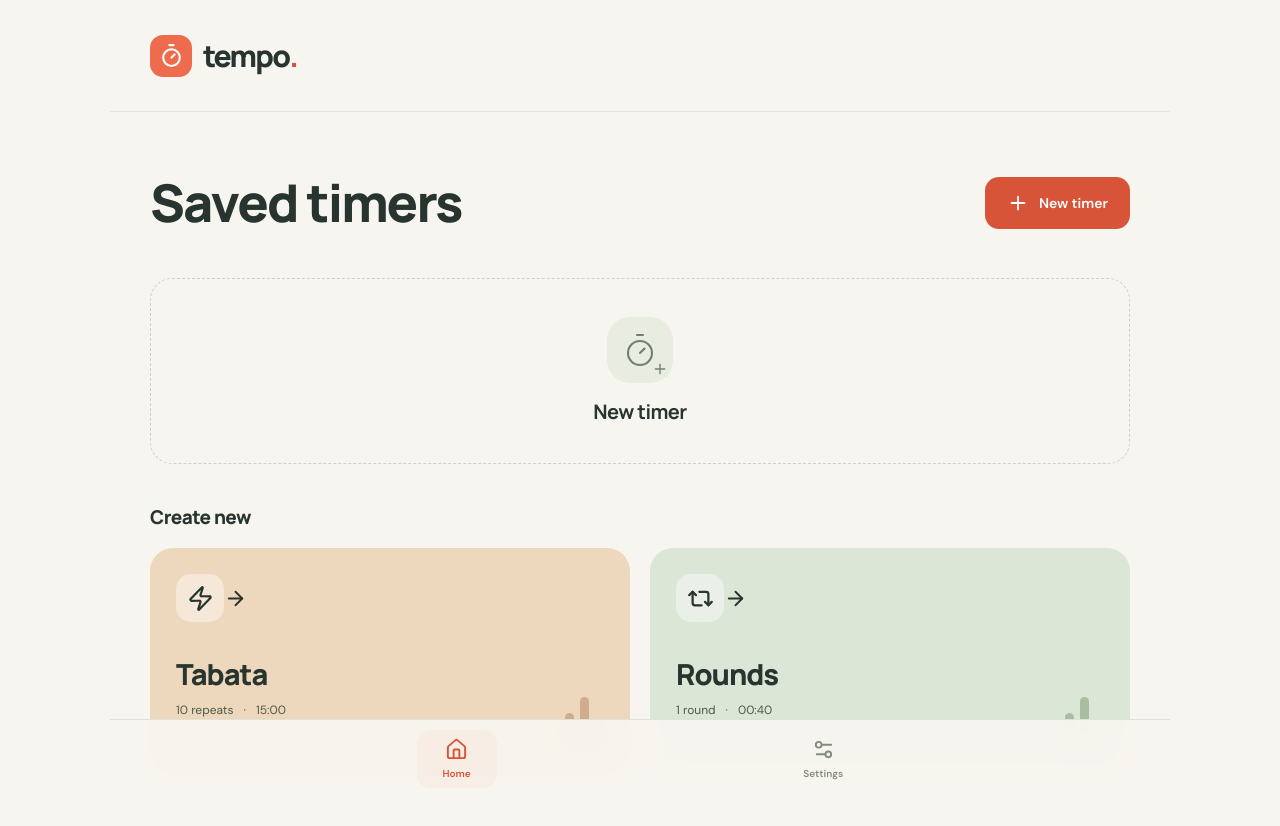
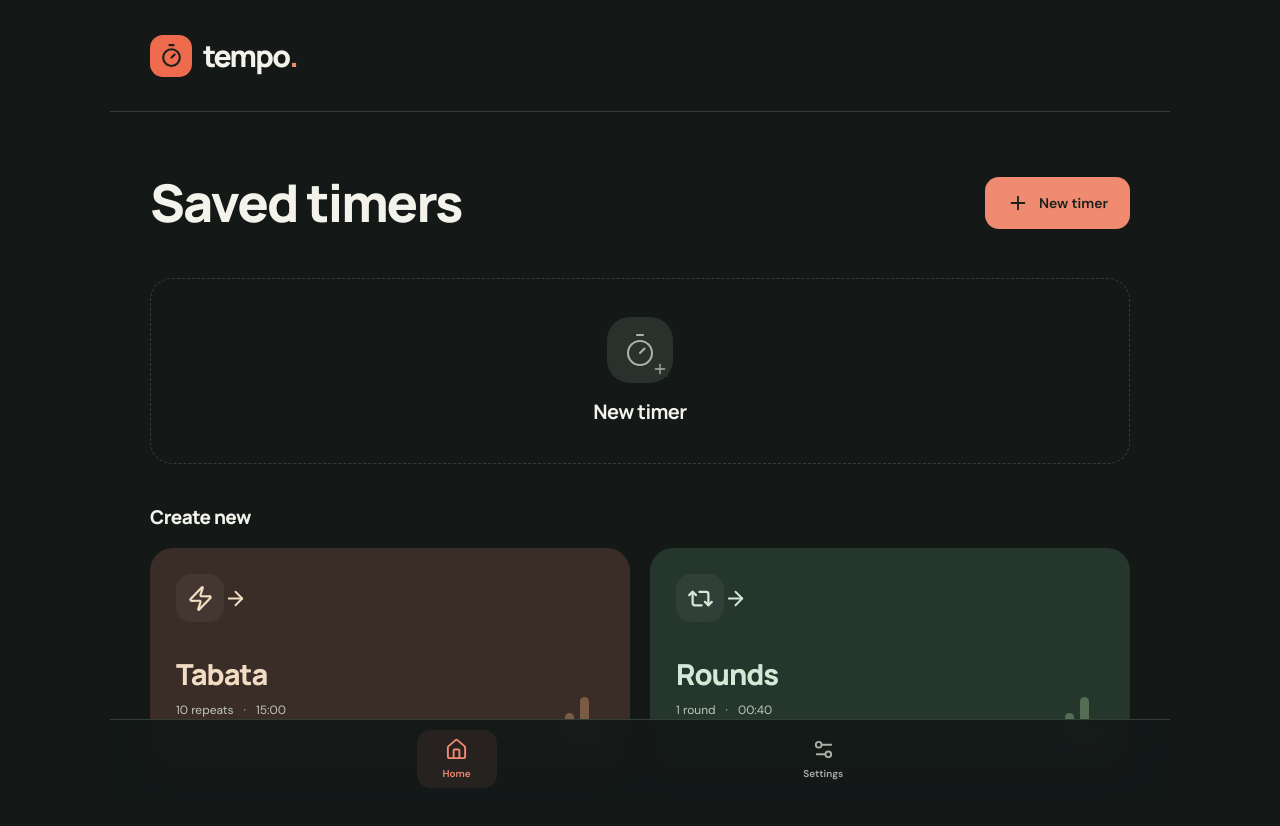
Before and after one commit to clammet/timer, a React (Vite) app: page / in a window 1280 px wide. Shown: the top 826 px of the page. Built offline with nearby package versions, Linux system fonts and the light colour scheme.

Commit message:
Use a dark theme throughout the timer app

```diff
--- a/index.html
+++ b/index.html
@@ -6,7 +6,7 @@
       name="viewport"
       content="width=device-width, initial-scale=1.0, viewport-fit=cover"
     />
-    <meta name="theme-color" content="#f7f5ef" />
+    <meta name="theme-color" content="#141918" />
     <meta
       name="description"
       content="Your rhythm. Your rounds. A personal interval timer."
--- a/src/styles.css
+++ b/src/styles.css
@@ -1,16 +1,21 @@
 @import url("https://fonts.googleapis.com/css2?family=DM+Sans:wght@400;500;600;700&family=Manrope:wght@400;500;600;650;700;750;800&display=swap");
 :root {
   font-family: "DM Sans", sans-serif;
-  color: #28342f;
-  background: #f7f5ef;
+  color: var(--ink);
+  background: var(--paper);
   font-synthesis: none;
   font-weight: 400;
-  --paper: #f7f5ef;
-  --ink: #28342f;
-  --muted: #7b8179;
-  --accent: #d85438;
-  --line: #e5e5dc;
-  --white: #fffefa;
+  color-scheme: dark;
+  --paper: #141918;
+  --ink: #f3f3eb;
+  --muted: #aaafa7;
+  --accent: #f08a70;
+  --line: #343d38;
+  --surface: #1f2622;
+  --control: #28312b;
+  --hover: #333d35;
+  --action: #e8ece3;
+  --action-ink: #17201a;
 }
 * {
   box-sizing: border-box;
@@ -44,7 +49,7 @@ button:focus-visible,
 a:focus-visible,
 input:focus-visible,
 select:focus-visible {
-  outline: 3px solid #527961;
+  outline: 3px solid #91c3a1;
   outline-offset: 3px;
 }
 input,
@@ -114,7 +119,7 @@ h3 {
   display: grid;
   place-items: center;
   background: #ee6b4d;
-  color: white;
+  color: var(--action-ink);
   width: 42px;
   height: 42px;
   border-radius: 13px;
@@ -168,16 +173,16 @@ h3 {
 }
 .primary {
   background: var(--accent);
-  color: #fff;
+  color: var(--action-ink);
 }
 .primary:hover {
-  background: #bb482f;
+  background: #f49d87;
 }
 .secondary {
-  background: #eceee6;
+  background: var(--control);
 }
 .secondary:hover {
-  background: #e1e5da;
+  background: var(--hover);
 }
 .compact {
   padding: 10px 16px;
@@ -197,7 +202,7 @@ h3 {
   padding: 10px;
 }
 .icon-button:hover {
-  background: #28342f09;
+  background: #ffffff0a;
 }
 .section-heading {
   display: flex;
@@ -222,10 +227,12 @@ h3 {
   transition: transform 0.15s;
 }
 .preset-0 {
-  background: #eed8bd;
+  color: #f2dcc4;
+  background: #3a2c26;
 }
 .preset-1 {
-  background: #dce6d6;
+  color: #d5e8d6;
+  background: #25362d;
 }
 .preset-top {
   display: flex;
@@ -237,7 +244,7 @@ h3 {
   width: 48px;
   height: 48px;
   border-radius: 15px;
-  background: #fff6;
+  background: #ffffff0d;
   display: grid;
   place-items: center;
 }
@@ -250,7 +257,7 @@ h3 {
 .preset-meta {
   display: flex;
   gap: 10px;
-  color: #4d5a4b;
+  color: #c0c8b9;
   font-size: 12px;
 }
 .preset-bars {
@@ -266,7 +273,7 @@ h3 {
   display: block;
   width: 9px;
   height: 33px;
-  background: #ad7952;
+  background: #c9966a;
   border-radius: 5px;
 }
 .preset-bars i:nth-child(2) {
@@ -276,7 +283,7 @@ h3 {
   height: 22px;
 }
 .preset-1 .preset-bars i {
-  background: #6c8f63;
+  background: #8db382;
 }
 .create-heading {
   margin-top: 40px;
@@ -292,7 +299,7 @@ h3 {
   border-radius: 50%;
 }
 .surface {
-  background: var(--white);
+  background: var(--surface);
   border: 1px solid var(--line);
   border-radius: 22px;
 }
@@ -357,8 +364,8 @@ h3 {
   border-radius: 50%;
 }
 .start-button {
-  background: var(--ink);
-  color: #fff;
+  background: var(--action);
+  color: var(--action-ink);
   min-height: 46px;
   padding: 10px 17px;
   border-radius: 12px;
@@ -371,7 +378,7 @@ h3 {
   justify-content: center;
   gap: 15px;
   background: transparent;
-  border: 1px dashed #cdd2c6;
+  border: 1px dashed var(--line);
   border-radius: 22px;
   padding: 38px 20px;
   min-height: 150px;
@@ -387,22 +394,21 @@ h3 {
   place-items: center;
   width: 66px;
   height: 66px;
-  background: #e8ece1;
-  color: #71806c;
+  background: var(--control);
+  color: var(--muted);
   border-radius: 23px;
 }
 .empty-icon > svg:last-child {
   position: absolute;
   right: 5px;
   bottom: 6px;
-  background: #e8ece1;
+  background: var(--control);
 }
 
 .muted {
   font-size: 12px;
   color: var(--muted);
 }
-
 
 .bottom-nav {
   position: fixed;
@@ -413,9 +419,9 @@ h3 {
   width: min(100%, 1060px);
   display: flex;
   justify-content: space-evenly;
-  background: #f7f5eff5;
+  background: #141918f5;
   backdrop-filter: blur(12px);
-  border-top: 1px solid #e0e2d8;
+  border-top: 1px solid var(--line);
   padding: 10px 20px calc(12px + env(safe-area-inset-bottom));
 }
 .bottom-nav > button {
@@ -428,7 +434,7 @@ h3 {
   max-width: 160px;
   min-height: 58px;
   background: transparent;
-  color: #848b7f;
+  color: var(--muted);
   font-size: 10px;
   font-weight: 600;
   border-radius: 14px;
@@ -436,7 +442,7 @@ h3 {
 }
 .bottom-nav > button.active {
   color: var(--accent);
-  background: #d854380b;
+  background: #f08a7014;
 }
 .nav-timer-icon {
   position: relative;
@@ -491,7 +497,7 @@ legend {
   color: var(--muted);
 }
 .text-field input {
-  background: #f7f8f2;
+  background: var(--control);
   border: 1px solid var(--line);
   padding: 13px 14px;
   border-radius: 11px;
@@ -510,7 +516,7 @@ legend {
   align-items: center;
   border: 1px solid var(--line);
   border-radius: 11px;
-  background: #f7f8f2;
+  background: var(--control);
   height: 48px;
 }
 .number-field .icon-button {
@@ -563,9 +569,9 @@ legend {
   font-size: 11px;
   font-weight: 600;
   border-radius: 9px;
-  background: #edf0e6;
+  background: var(--control);
   padding: 10px;
-  color: #7d8975;
+  color: var(--muted);
 }
 .round-name {
   font-family: Manrope, sans-serif;
@@ -604,7 +610,7 @@ legend {
   border: 1px solid var(--line);
   border-radius: 14px;
   overflow: hidden;
-  background: #fff;
+  background: var(--surface);
 }
 .interval-summary {
   display: flex;
@@ -617,7 +623,7 @@ legend {
   min-height: 70px;
 }
 .interval-glyph {
-  background: color-mix(in srgb, var(--interval-color) 17%, white);
+  background: color-mix(in srgb, var(--interval-color) 17%, var(--surface));
   color: var(--interval-color);
   display: grid;
   place-items: center;
@@ -637,7 +643,7 @@ legend {
   font-size: 14px;
 }
 .interval-summary > svg {
-  color: #8a9084;
+  color: var(--muted);
   transition: transform 0.2s;
 }
 .expanded .interval-summary > svg {
@@ -649,7 +655,7 @@ legend {
   display: flex;
   flex-direction: column;
   gap: 22px;
-  background: #fdfdf9;
+  background: var(--surface);
 }
 .duration-fields {
   display: grid;
@@ -681,11 +687,11 @@ legend {
 .swatch {
   display: grid;
   place-items: center;
-  color: #fff;
+  color: var(--action-ink);
   width: 44px;
   height: 44px;
   border-radius: 50%;
-  border: 5px solid #fdfdf9;
+  border: 5px solid var(--surface);
 }
 .swatch[aria-pressed="true"] {
   outline: 1px solid var(--interval-color);
@@ -696,7 +702,7 @@ legend {
   height: 44px;
   display: grid;
   place-items: center;
-  border: 1px dashed #b8c0af;
+  border: 1px dashed #667363;
   border-radius: 50%;
   overflow: hidden;
 }
@@ -718,12 +724,12 @@ legend {
   height: 48px;
   display: grid;
   place-items: center;
-  background: #f0f2eb;
+  background: var(--control);
   border-radius: 12px;
 }
 .icon-picker > button.selected {
-  background: var(--ink);
-  color: #fff;
+  background: var(--action);
+  color: var(--action-ink);
 }
 .sound-fields {
   display: grid;
@@ -746,7 +752,7 @@ legend {
   width: 100%;
   height: 48px;
   border: 1px solid var(--line);
-  background: #f7f8f2;
+  background: var(--control);
   padding: 10px;
   border-radius: 10px;
   font-size: 12px;
@@ -756,7 +762,7 @@ legend {
   gap: 4px;
 }
 .select-preview .icon-button {
-  background: #edf0e6;
+  background: var(--control);
   height: 48px;
 }
 .interval-actions {
@@ -767,12 +773,12 @@ legend {
   padding-top: 12px;
 }
 .danger {
-  color: #c35542;
+  color: #f59685;
 }
 .dashed {
-  border: 1px dashed #cbd1c1;
+  border: 1px dashed #667363;
   background: transparent;
-  color: #6f7f66;
+  color: var(--muted);
 }
 .settings-panel {
   padding: 25px;
@@ -797,7 +803,7 @@ legend {
 .switch {
   min-width: 52px;
   height: 32px;
-  background: #cdd2c5;
+  background: #4b554e;
   border-radius: 30px;
   padding: 4px;
   display: flex;
@@ -806,13 +812,13 @@ legend {
 .switch > span {
   width: 24px;
   height: 24px;
-  background: #fff;
+  background: var(--paper);
   border-radius: 50%;
   box-shadow: 0 1px 4px #0001;
   transition: transform 0.2s;
 }
 .switch.on {
-  background: #577956;
+  background: #82af91;
 }
 .switch.on > span {
   transform: translateX(20px);
@@ -834,7 +840,7 @@ legend {
   font-weight: 500;
 }
 .volume-field input {
-  accent-color: #577956;
+  accent-color: #82af91;
   width: 100%;
   min-height: 30px;
   margin: 0;
@@ -859,8 +865,8 @@ legend {
   place-items: center;
   width: 36px;
   height: 36px;
-  background: #f0f2e8;
-  color: #79866f;
+  background: var(--control);
+  color: var(--muted);
   border-radius: 10px;
   flex-shrink: 0;
 }
@@ -873,7 +879,7 @@ legend {
   align-items: center;
   flex-direction: column;
   gap: 16px;
-  color: #89937f;
+  color: var(--muted);
   font-size: 12px;
 }
 .transition-list {
@@ -887,7 +893,7 @@ legend {
   align-items: center;
   gap: 10px;
   min-height: 52px;
-  background: #f0f2e9;
+  background: var(--control);
   border-radius: 11px;
   padding: 14px;
   font-size: 13px;
@@ -936,7 +942,7 @@ legend {
   font-weight: 400;
 }
 .overall-progress {
-  background: #e4e7db;
+  background: var(--line);
   height: 4px;
   border-radius: 5px;
   overflow: hidden;
@@ -970,7 +976,7 @@ legend {
 .status-dot {
   width: 5px;
   height: 5px;
-  background: #969e8e;
+  background: var(--muted);
   border-radius: 50%;
 }
 .status-dot.live {
@@ -1005,7 +1011,7 @@ legend {
   gap: 18px;
   align-items: center;
   justify-content: center;
-  color: #7e8977;
+  color: var(--muted);
   font-size: 10px;
   flex-wrap: wrap;
 }
@@ -1016,11 +1022,11 @@ legend {
 }
 .player-counts b {
   font-weight: 400;
-  color: #a5ad9e;
+  color: var(--muted);
   margin-left: 4px;
 }
 .next-interval {
-  background: #edf0e6;
+  background: var(--control);
   border-radius: 20px;
   padding: 20px 22px;
   margin: 6px 0 20px;
@@ -1041,8 +1047,8 @@ legend {
   place-items: center;
   border-radius: 14px;
   flex-shrink: 0;
-  background: #e2e9d8;
-  color: #6c8760;
+  background: #2d4031;
+  color: #a8c69a;
 }
 .next-content h2 {
   font-size: 18px;
@@ -1065,7 +1071,7 @@ legend {
   font-variant-numeric: tabular-nums;
 }
 .next-content > svg {
-  color: #97a18c;
+  color: var(--muted);
 }
 .player-controls {
   display: flex;
@@ -1075,17 +1081,17 @@ legend {
   padding: 2px 0 25px;
 }
 .player-controls > .icon-button {
-  color: #6e7b63;
+  color: #c5d0bd;
 }
 .play-toggle {
   width: 78px;
   height: 78px;
   display: grid;
   place-items: center;
-  background: var(--ink);
-  color: #fff;
+  background: var(--action);
+  color: var(--action-ink);
   border-radius: 26px;
-  box-shadow: 0 6px 14px #28342f13;
+  box-shadow: 0 6px 14px #00000030;
 }
 .toast {
   position: fixed;
@@ -1096,13 +1102,13 @@ legend {
   align-items: center;
   gap: 10px;
   z-index: 50;
-  background: var(--ink);
-  color: white;
+  background: var(--hover);
+  color: var(--ink);
   border-radius: 13px;
   padding: 5px 8px 5px 18px;
   max-width: calc(100% - 30px);
   font-size: 12px;
-  box-shadow: 0 8px 25px #0002;
+  box-shadow: 0 8px 25px #00000050;
 }
 .toast .icon-button {
   min-width: 36px;
@@ -1113,7 +1119,7 @@ legend {
   position: fixed;
   inset: 0;
   z-index: 60;
-  background: #17251b55;
+  background: #00000099;
   backdrop-filter: blur(5px);
   display: grid;
   place-items: center;
```
